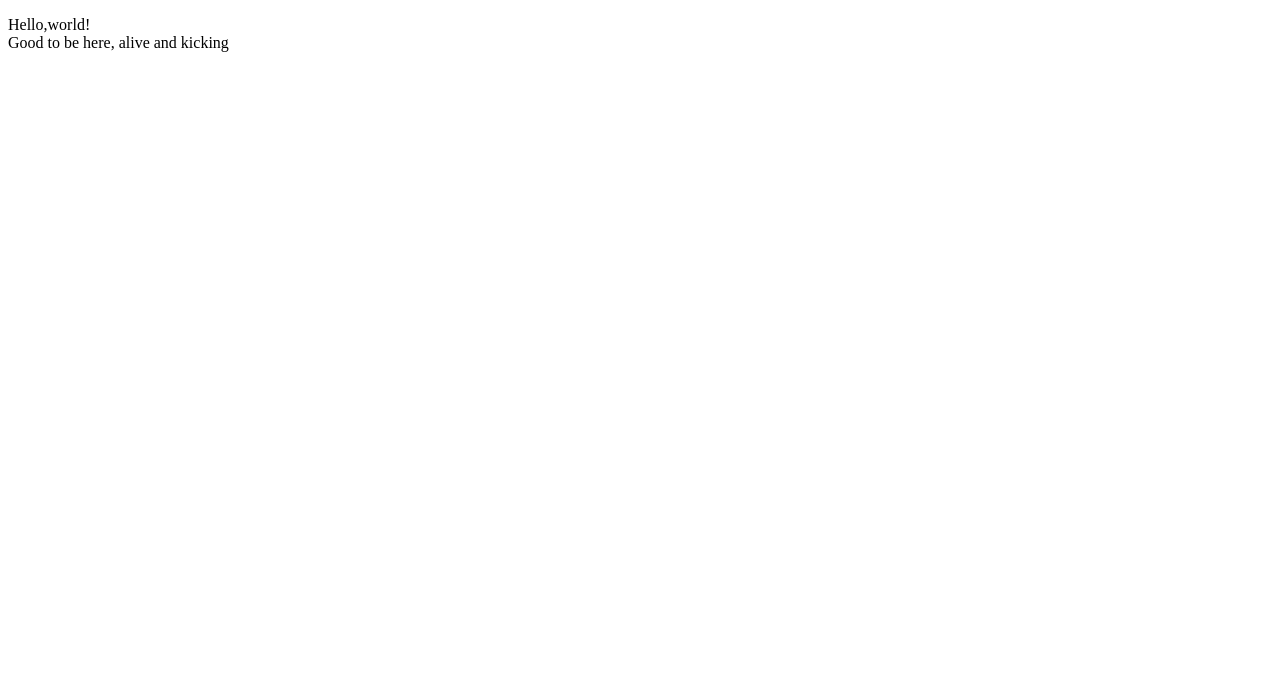
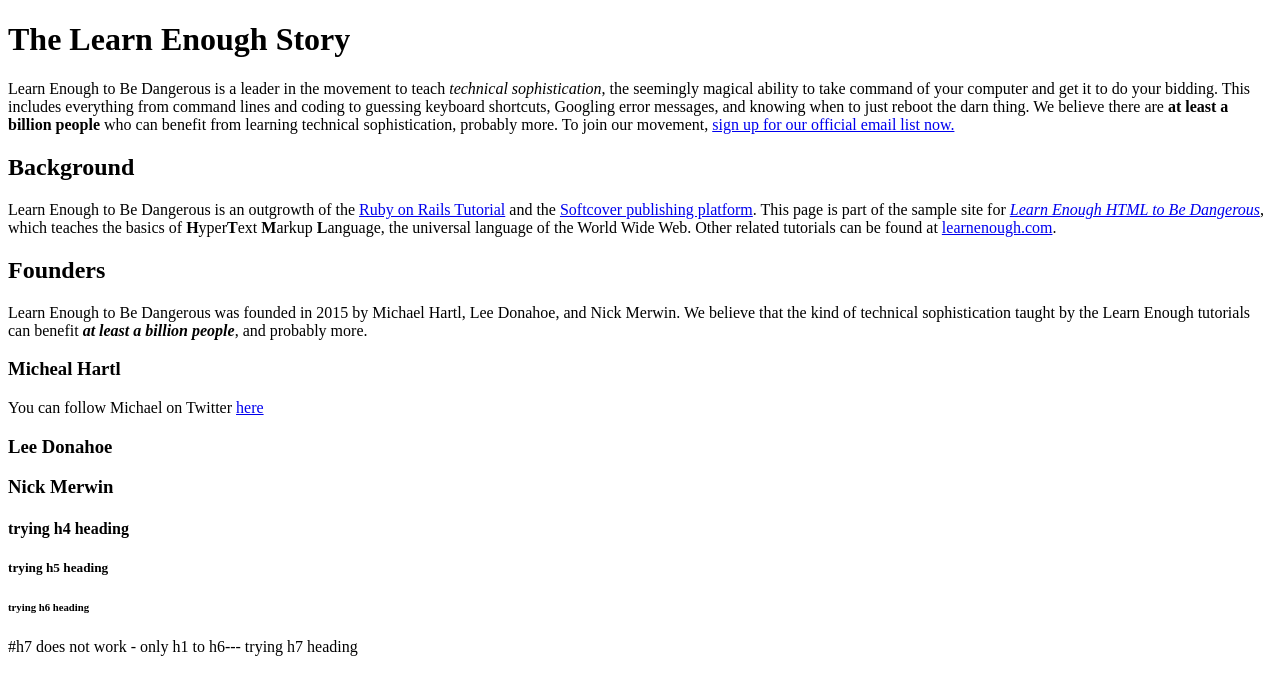
Before and after one commit to tarunjha1/learnhtml-sample_website, a plain HTML site: page index.html in a window 1280 px wide. Drawn offline with Linux system fonts and the light colour scheme.

Commit message:
Added some content to Index.html

```diff
--- a/index.html
+++ b/index.html
@@ -1,11 +1,55 @@
 <!DOCTYPE HTML>
 <html>
   <head>
-    <title> daryaa </title>
+    <title> Learn Enough HTML </title>
     <meta charset="utf-8">
   </head>
   <body>
-      <p>Hello,world!<br>
-        Good to be here, alive and kicking</p>
+    <h1> The Learn Enough Story </h1>
+      <p>
+        Learn Enough to Be Dangerous is a leader in the movement to teach
+        <em>technical sophistication</em>, the seemingly magical ability to take
+        command of your computer and get it to do your bidding. This includes
+        everything from command lines and coding to guessing keyboard shortcuts,
+        Googling error messages, and knowing when to just reboot the darn thing.
+        We believe there are <strong>at least a billion people</strong> who can
+        benefit from learning technical sophistication, probably more. To join
+        our movement,
+        <a href="http://learnenough.com/email"> sign up for our official email
+          list now.</a>
+      </p>
+
+    <h2> Background </h2>
+        <p>
+          Learn Enough to Be Dangerous is an outgrowth of the
+          <a href="http://railstutorial.org/">Ruby on Rails Tutorial</a> and the
+          <a href="http://www.softcover.io/">Softcover publishing platform</a>.
+          This page is part of the sample site for
+          <a href="http://learnenough.com/html-tutorial"><em>Learn Enough HTML to
+          Be Dangerous</em></a>, which teaches the basics of
+          <strong>H</strong>yper<strong>T</strong>ext <strong>M</strong>arkup
+          <strong>L</strong>anguage, the universal language of the World Wide Web.
+          Other related tutorials can be found at
+          <a href="http://learnenough.com/">learnenough.com</a>.
+      </p>
+    <h2> Founders </h2>
+      <p>
+        Learn Enough to Be Dangerous was founded in 2015 by Michael Hartl, Lee
+        Donahoe, and Nick Merwin. We believe that the kind of technical
+        sophistication taught by the Learn Enough tutorials can benefit
+        <em><strong>at least a billion people</strong></em>, and probably more.
+      </p>
+    <h3> Micheal Hartl </h3>
+      <p>
+        You can follow Michael on Twitter
+        <a href="http://twitter.com/mhartl" target="_blank">here</a>
+      </p>
+    <h3> Lee Donahoe </h3>
+    <h3> Nick Merwin </h3>
+    <h4> trying h4 heading </h4>
+    <h5> trying h5 heading </h5>
+    <h6> trying h6 heading </h6>
+    #h7 does not work - only h1 to h6--- <h7> trying h7 heading </h7>
+
   </body>
 </html>
```
